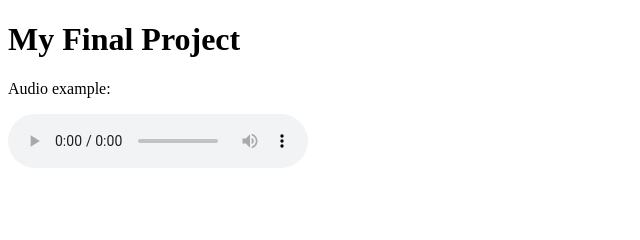
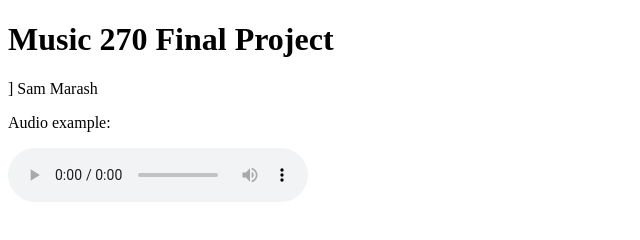
Before and after one commit to sammarash/270FinalProject, a plain HTML site: page index.html in a window 1280 px wide. Shown: the whole page, without its empty margins (0-640 px from the left). Drawn offline with Linux system fonts and the light colour scheme.

Commit message:
audio_files

```diff
--- a/index.html
+++ b/index.html
@@ -2,12 +2,14 @@
 <html lang="en">
 <head>
   <meta charset="UTF-8">
-  <title>Final Project</title>
-  <link rel="stylesheet" href="style.css">
+  <meta name="viewport" content="width=device-width, initial-scale=1.0">
+  <title>Sam Marash: Music 270 Final Project</title>
+  <link rel="stylesheet" href="style.css"> <!-- Make sure style.css exists -->
 </head>
 <body>
 
-  <h1>My Final Project</h1>
+  <h1>Music 270 Final Project</h1>]
+  <h2?>Sam Marash</h2>
   <p>Audio example:</p>
 
   <audio controls>
```
Also changed, not shown: 5 other files.
